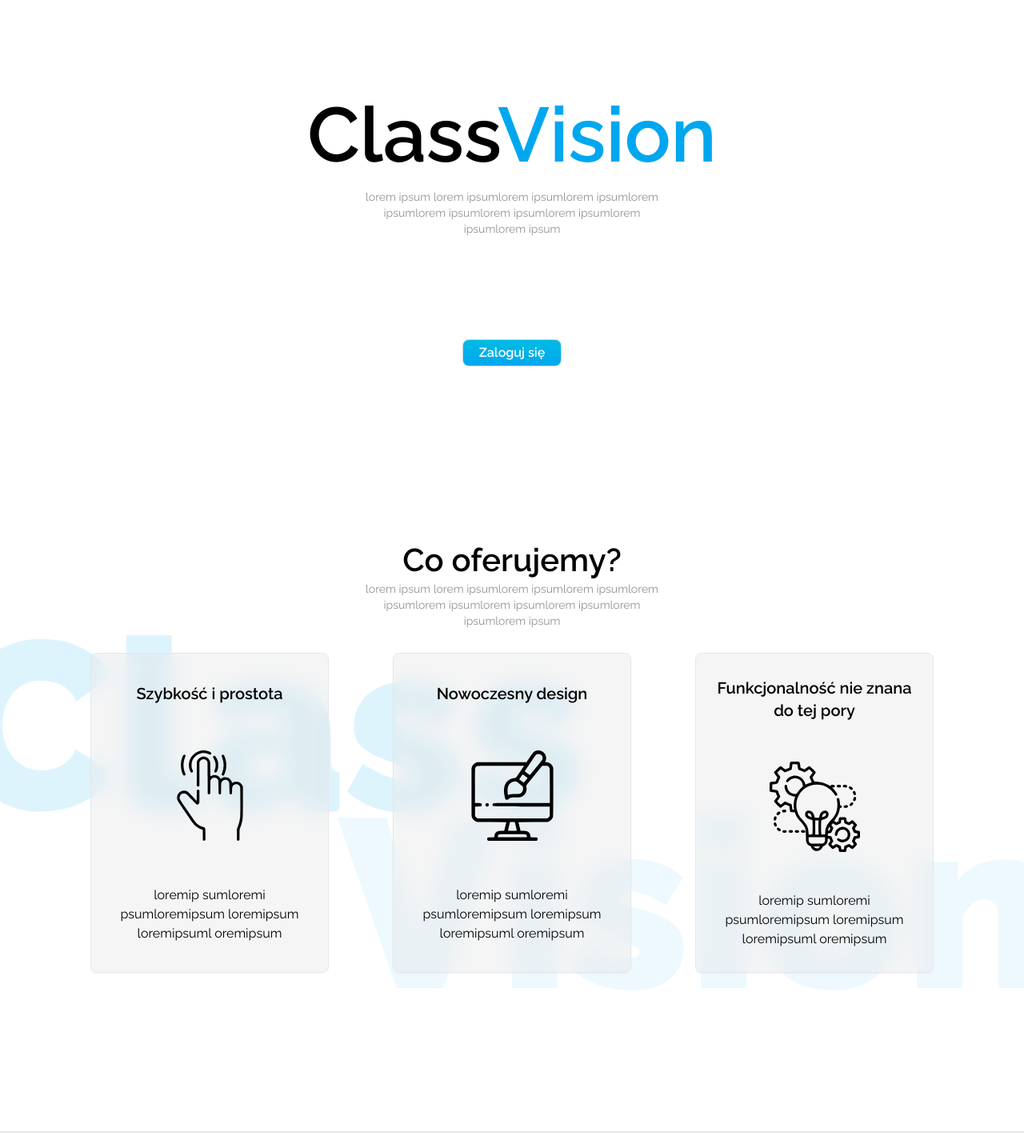
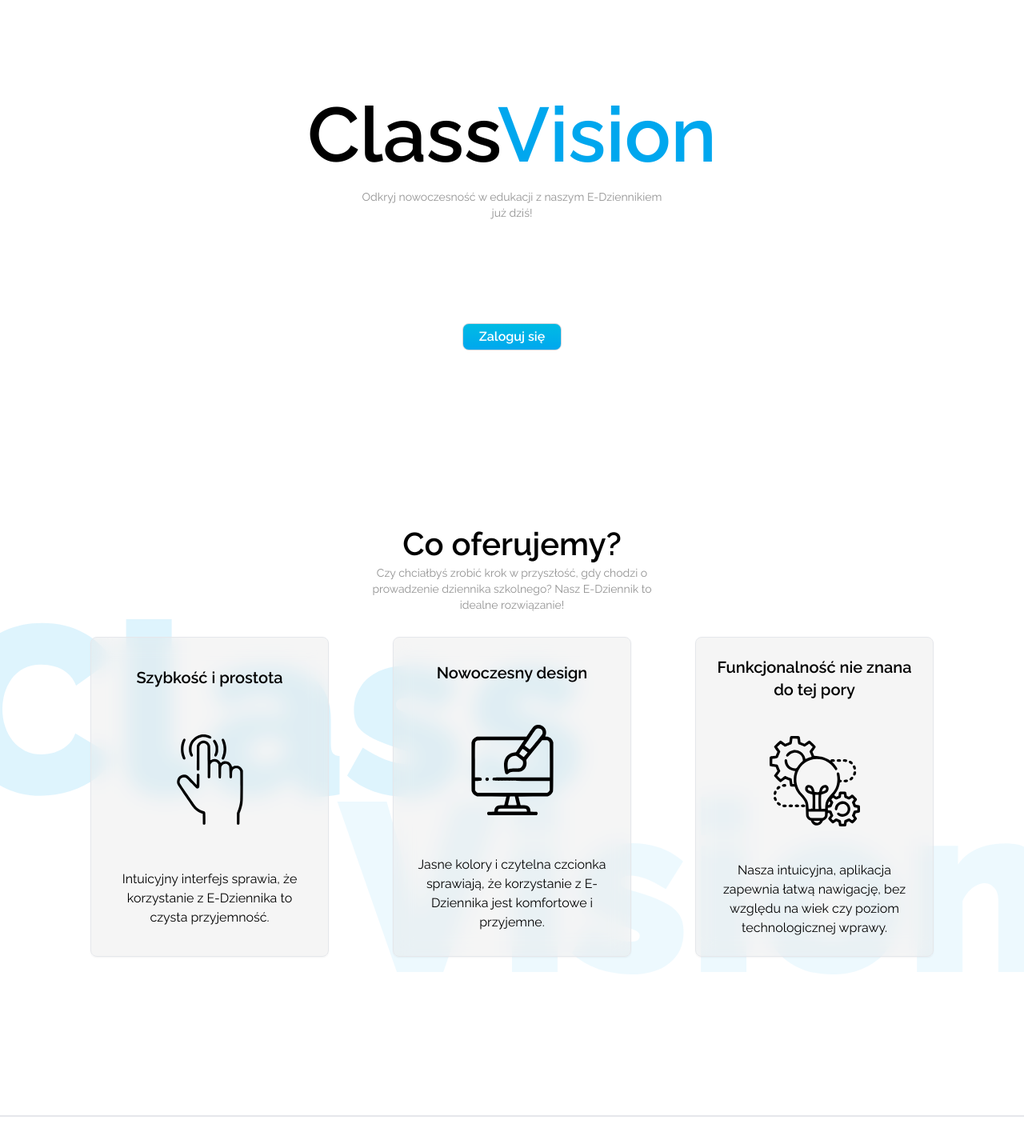
Before and after one commit to Codifinity/class-vision, a Next.js app: page / in a window 1280 px wide. Shown: the top 1420 px of the page at 80% size. Built offline with nearby package versions, Linux system fonts and the light colour scheme.

Commit message:
add descriptions

```diff
--- a/src/app/components/FeaturesSection.tsx
+++ b/src/app/components/FeaturesSection.tsx
@@ -11,8 +11,7 @@ export default function FeaturesSection() {
     <section className="flex flex-col justify-center items-center gap-2 mt-36 pb-44">
       <h3 className="font-semibold lg:text-[40px] text-3xl">Co oferujemy?</h3>
       <p className="text-[#929292] text-sm lg:w-96 w-64 text-center">
-        lorem ipsum lorem ipsumlorem ipsumlorem ipsumlorem ipsumlorem ipsumlorem
-        ipsumlorem ipsumlorem ipsumlorem ipsum
+        Czy chciałbyś zrobić krok w przyszłość, gdy chodzi o prowadzenie dziennika szkolnego? Nasz E-Dziennik to idealne rozwiązanie!
       </p>
       <div className="w-full flex flex-col justify-center items-center">
         <div className="w-full lg:block hidden">
@@ -26,21 +25,21 @@ export default function FeaturesSection() {
             name={'Szybkość i prostota'}
             icon={EasyUseImg}
             description={
-              'loremip sumloremi psumloremipsum loremipsum loremipsuml oremipsum'
+              'Intuicyjny interfejs sprawia, że korzystanie z E-Dziennika to czysta przyjemność.'
             }
           />
           <Feature
             name={'Nowoczesny design'}
             icon={WebDesigne}
             description={
-              'loremip sumloremi psumloremipsum loremipsum loremipsuml oremipsum'
+              'Jasne kolory i czytelna czcionka sprawiają, że korzystanie z E-Dziennika jest komfortowe i przyjemne.'
             }
           />
           <Feature
             name={'Funkcjonalność nie znana do tej pory'}
             icon={Lightbulb}
             description={
-              'loremip sumloremi psumloremipsum loremipsum loremipsuml oremipsum'
+              'Nasza intuicyjna, aplikacja zapewnia łatwą nawigację, bez względu na wiek czy poziom technologicznej wprawy.'
             }
           />
         </div>
--- a/src/app/components/HeroSection.tsx
+++ b/src/app/components/HeroSection.tsx
@@ -9,8 +9,7 @@ export default function HeroSection() {
         Class<span className="text-blue">Vision</span>
       </h1>
       <p className="text-[#929292] lg:w-96 w-64 text-sm mt-5 text-center">
-        lorem ipsum lorem ipsumlorem ipsumlorem ipsumlorem ipsumlorem ipsumlorem
-        ipsumlorem ipsumlorem ipsumlorem ipsum
+        Odkryj nowoczesność w edukacji z naszym E-Dziennikiem już dziś!
       </p>
       <div className="flex md:flex-row flex-col justify-center items-center gap-5 md:mt-32 mt-24">
         <Link href="/login">
```
